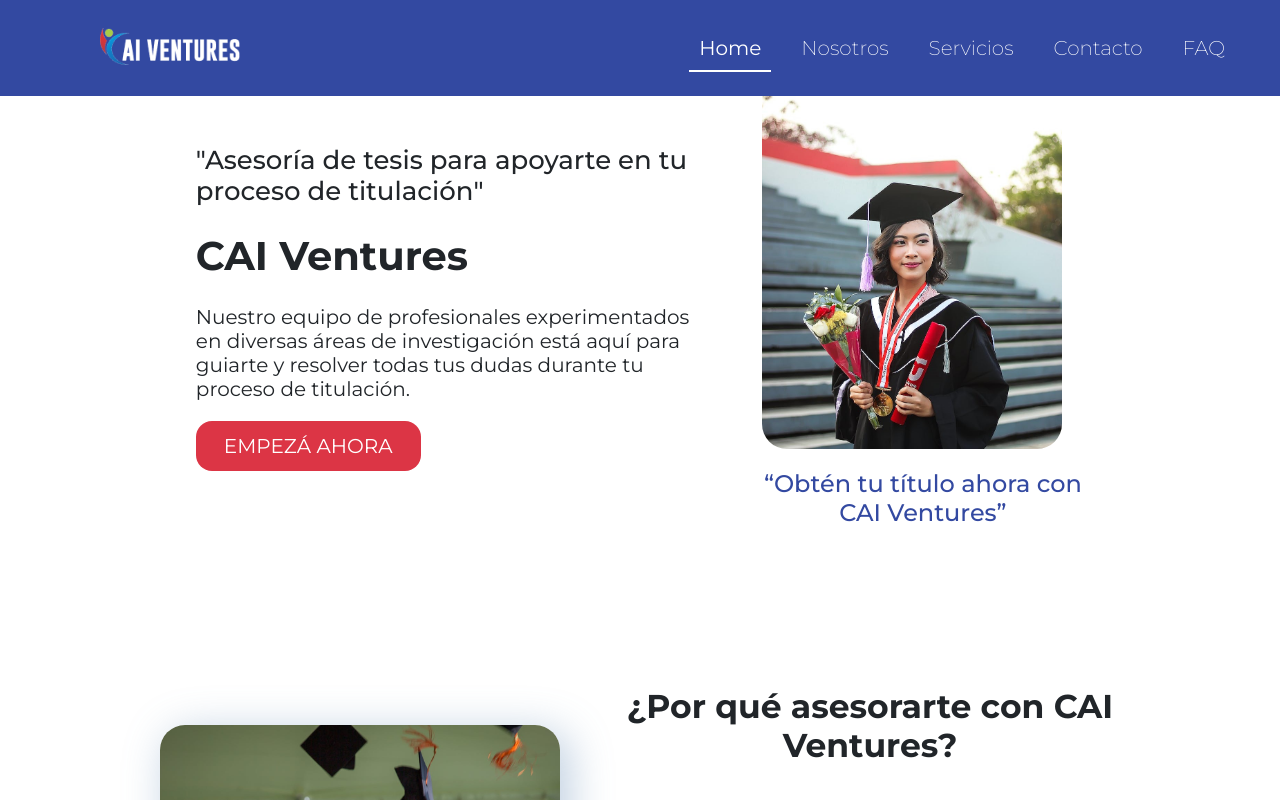
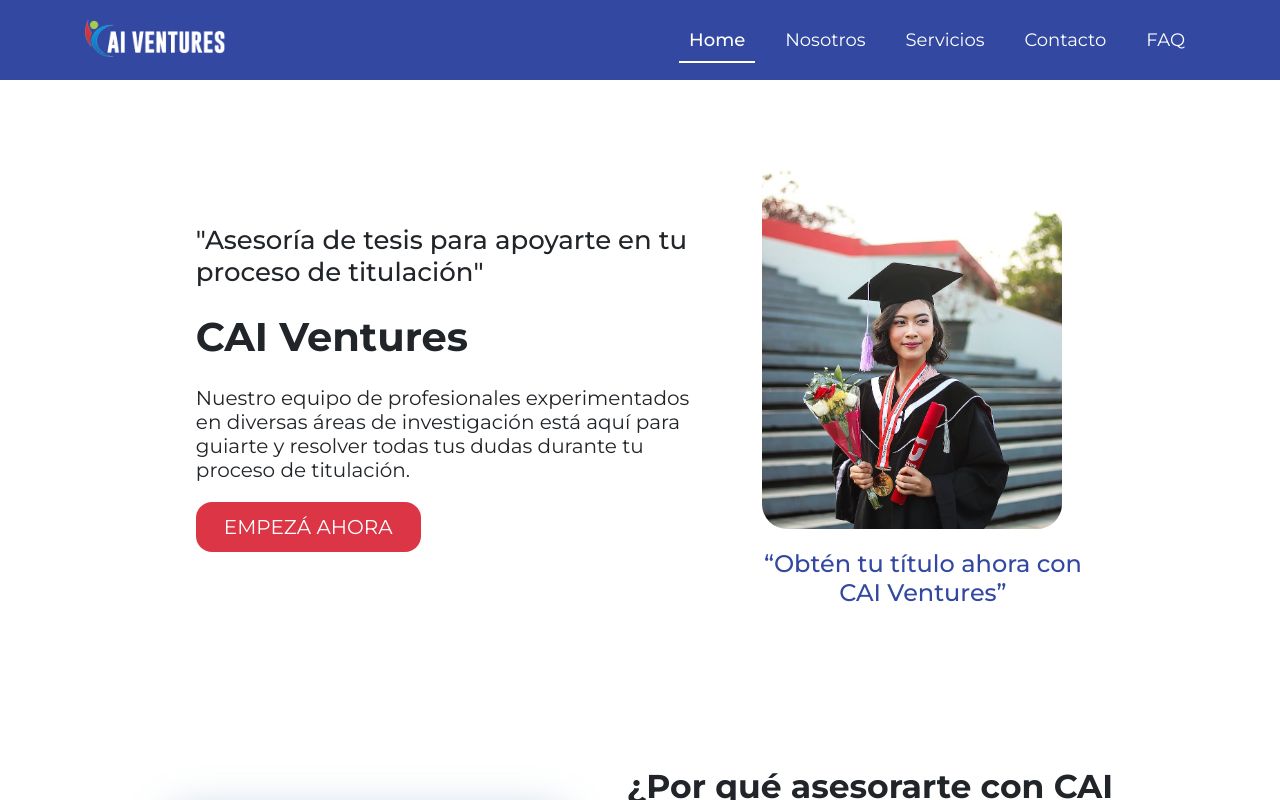
Before and after one commit to justinait/cai-ventures2, a React (Vite) app: page / in a window 1280 px wide. Shown: the top 800 px of the page. Built offline with nearby package versions, Linux system fonts and the light colour scheme.

Commit message:
navbar responsive and test viewport

```diff
--- a/src/components/navbar/navbar.css
+++ b/src/components/navbar/navbar.css
@@ -1,45 +1,37 @@
-.containerNav {
-    background-color: #3349A1;
-    position: fixed;
-    z-index: 2 !important;
-    display: flex;
-    height: 96px;
-    padding: 0px 100px;
-    align-items: center;
-    justify-content: space-between;
-    width:  100vw;
-    box-sizing: content-box !important;
+.contieneNav {
+    background-color: #3349A1 !important;
   }
+
 
   .logoNav {
     width: 140px;
     margin-left: 0px;
   }
 
-  .navbar__menu a {
-    color: #FFF;
-    font-family: "Montserrat";
-    font-size: 20px;
-    font-style: normal;
-    font-weight: 200;
-    line-height: normal;
-    text-decoration: none;
-    padding: 10px;
+  .me-auto {
+    justify-content: end !important;
+    margin-right: 0px !important;
+    gap: 1rem !important;
   }
 
-  .navbar {
-      display: flex !important;
-    }
+.navbar-collapse {
+  justify-content: end !important;
+}
 
-    .log {
-      display: flex;
-      align-items: center;
-      flex-direction: row;
-    }
+  .nav-link {
+    color: white;
+    font-size: 18px !important;
+  }
+
+  .nav-link:hover {
+    color: white;
+    font-size: 18px !important;
+  }
 
     .nav-link.active {
-      color: white;
-      font-weight: 400;
+      color: white !important;
+      font-weight: 500 !important;
+      font-size: 18px !important;
     }
 
     .navbar__menu a:hover {
@@ -79,9 +71,7 @@
 /* Fin animación :) */
 
 
-    .nav-link {
-      text-decoration: none;
-    }
+
 
 
 
--- a/src/components/navbar/navbar.jsx
+++ b/src/components/navbar/navbar.jsx
@@ -1,111 +1,35 @@
-import { useState } from 'react';
+import Container from 'react-bootstrap/Container';
+import Nav from 'react-bootstrap/Nav';
+import Navbar from 'react-bootstrap/Navbar';
+import {  NavLink } from 'react-router-dom';
+
+import { Image } from 'react-bootstrap';
+import Logo from '../../assets/logoNav.png';
 import './navbar.css';
-import {  NavLink } from 'react-router-dom';
-import { Container, Row, Image } from 'react-bootstrap';
-import Logo from '../../assets/logoNav.png';
-
-
-
 const NavBar = () => {
-
-  const [isOpen, setIsOpen] = useState(false);
-  const [clicked, setClicked] = useState(false);
-
-  const toggleNavbar = () => {
-    setIsOpen(!isOpen);
-  };
-
-  const handleClick = () => {
-    setClicked(!clicked);
-    setIsOpen(false);
-  };
-
   return (
-
-    <Container className='containerNav' >
-      <div className="navbar__logo">
+    <Navbar collapseOnSelect expand="lg" className="contieneNav" sticky="top" >
+      <Container>
+        <Navbar.Brand href="#home">
             <NavLink to="/">
               <Image className='logoNav' src={Logo} />
             </NavLink>
-      </div>
-      <Row className='log' xxl={12} xl={12} lg={12}>
+        </Navbar.Brand>
 
-        <nav className={`navbar ${isOpen ? 'open' : ''}`} >
+        <Navbar.Toggle aria-controls="responsive-navbar-nav"  />
+        <Navbar.Collapse id="responsive-navbar-nav position-relative">
+          <Nav className="me-auto">
+            <NavLink className='nav-link' to='/'> Home </NavLink>
+            <NavLink className='nav-link' to='/About'>Nosotros</NavLink>
+            <NavLink className='nav-link' to='/servicios'>Servicios</NavLink>
+            <NavLink className='nav-link' to='/Contact'>Contacto</NavLink>
+            <NavLink className='nav-link' to='/Faq'>FAQ</NavLink>
+          </Nav>
 
-          <button className={`navbar__toggle-btn`} onClick={toggleNavbar}>
-            <span className="navbar__toggle-icon" />
-          </button>
-
-          <ul className={`navbar__menu ${isOpen ? 'open' : ''}`}>
-
-              <li>
-                <NavLink
-                 onClick={handleClick}
-                 className='nav-link'
-                //  ClassName='active'
-                 smooth="true"
-                 duration={500}
-                 to="/"
-                 exact="true"
-                >
-                  Home
-                </NavLink>
-              </li>
-              <li>
-                <NavLink
-                  onClick={handleClick}
-                  className='nav-link'
-                  smooth="true"
-                  duration={500}
-                  to="/About"
-                  exact="true"
-                >
-                    Nosotros
-                </NavLink>
-              </li>
-              <li>
-                <NavLink
-                  onClick={handleClick}
-                  className='nav-link'
-                  smooth="true"
-                  duration={500}
-                  to="/servicios"
-                  exact="true"
-
-                >
-              Servicios
-                </NavLink>
-              </li>
-              <li>
-                <NavLink
-                  onClick={handleClick}
-                  className='nav-link'
-                  smooth="true"
-                  duration={500}
-                  to="/Contact"
-                  exact="true"
-                >
-                  Contacto
-                </NavLink>
-              </li>
-              <li>
-                <NavLink
-                  onClick={handleClick}
-                  className='nav-link'
-                  smooth="true"
-                  duration={500}
-                  to="/Faq"
-                  exact="true"
-                >
-                  FAQ
-                </NavLink>
-              </li>
-          </ul>
-        </nav>
-      </Row>
-    </Container>
-
+        </Navbar.Collapse>
+      </Container>
+    </Navbar>
   );
-};
+}
 
 export default NavBar;
```
